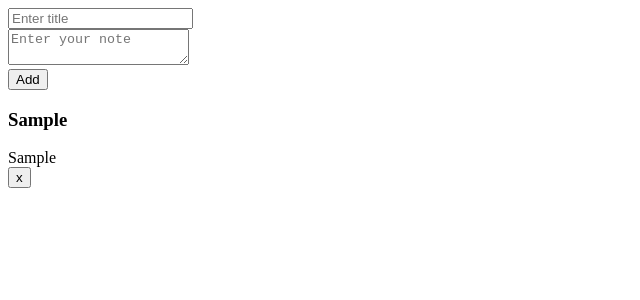
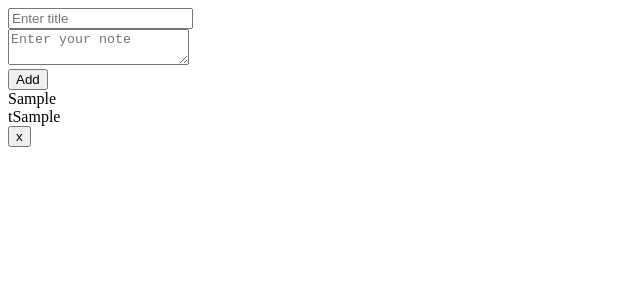
Before and after one commit to Feralwater/notebook, a React (Create React App) app: page / in a window 1280 px wide. Both pictures are taken after typing "Sample", "Sample" into the empty fields and a click on the button "Add". Shown: the top 300 px of the page, without its empty margins (0-640 px from the left). Built offline with nearby package versions, Linux system fonts and the light colour scheme.

Commit message:
Add: edit note

```diff
--- a/src/App.tsx
+++ b/src/App.tsx
@@ -21,10 +21,26 @@ function App() {
         setNotes(notes.filter(n => n.id !== id));
     }
 
+    function changeNoteTitle(id: string, newTitle: string) {
+        const note = notes.find(n => n.id === id);
+        if (note) {
+            note.title = newTitle;
+            setNotes([...notes]);
+        }
+    }
+    function changeNoteText(id: string, newText: string) {
+        const note = notes.find(n => n.id === id);
+        if (note) {
+            note.text = newText;
+            setNotes([...notes]);
+        }
+    }
     return (<>
             <AddForm addNote={addNote}/>
             <Note notes={notes}
                   removeNote={removeNote}
+                  changeNoteTitle={changeNoteTitle}
+                  changeNoteText={changeNoteText}
             />
         </>
     );
--- /dev/null
+++ b/src/components/editableText/EditableText.tsx
@@ -0,0 +1,34 @@
+import React, {KeyboardEvent, useState} from 'react';
+
+type EditableTitlePropsType = {
+    text: string
+    onChange: (value: string) => void
+}
+
+const EditableText: React.VFC<EditableTitlePropsType> = ({text, onChange}) => {
+    const [editMode, setEditMode] = useState<boolean>(false);
+    const [noteText, setNoteText] = useState<string>('');
+    const activateEditMode = () => {
+        setEditMode(true);
+        setNoteText(text);
+    }
+    const disActivateEditMode = () => {
+        setEditMode(false);
+        onChange(noteText);
+    }
+    const onKeyPressHandler = ({charCode}: KeyboardEvent<HTMLTextAreaElement>) => {
+        if (charCode === 13) {
+            setEditMode(false);
+            onChange(noteText);
+        }
+    }
+    return editMode
+        ? <textarea value={noteText}
+                    onBlur={disActivateEditMode}
+                    autoFocus
+                    onChange={(e) => setNoteText(e.currentTarget.value)}
+                    onKeyPress={onKeyPressHandler}
+        />
+        : <span onDoubleClick={activateEditMode}>{text}</span>
+}
+export default EditableText;
--- /dev/null
+++ b/src/components/editableTitle/EditableTitle.tsx
@@ -0,0 +1,34 @@
+import React, {KeyboardEvent, useState} from 'react';
+
+type EditableTitlePropsType = {
+    title: string
+    onChange: (value: string) => void
+}
+
+const EditableTitle: React.VFC<EditableTitlePropsType> = ({title, onChange}) => {
+    const [editMode, setEditMode] = useState<boolean>(false);
+    const [noteTitle, setNoteTitle] = useState<string>('');
+    const activateEditMode = () => {
+        setEditMode(true);
+        setNoteTitle(title);
+    }
+    const disActivateEditMode = () => {
+        setEditMode(false);
+        onChange(noteTitle);
+    }
+    const onKeyPressHandler = ({charCode}: KeyboardEvent<HTMLInputElement>) => {
+        if (charCode === 13) {
+            setEditMode(false);
+            onChange(noteTitle);
+        }
+    }
+    return editMode
+        ? <input value={noteTitle}
+                 onBlur={disActivateEditMode}
+                 autoFocus
+                 onChange={(e) => setNoteTitle(e.currentTarget.value)}
+                 onKeyPress={onKeyPressHandler}
+        />
+        : <span onDoubleClick={activateEditMode}>{title}</span>
+}
+export default EditableTitle;
--- a/src/components/note/Note.tsx
+++ b/src/components/note/Note.tsx
@@ -1,22 +1,42 @@
 import React from 'react';
 import {NotesType} from "../../App";
 import Button from "../button/Button";
+import EditableTitle from "../editableTitle/EditableTitle";
+import EditableText from "../editableText/EditableText";
 
 type NotePropsType = {
     notes: Array<NotesType>
     removeNote: (id: string) => void
+    changeNoteTitle: (id: string, newTitle: string) => void
+    changeNoteText: (id: string, newText: string) => void
 }
 
-const Note: React.VFC<NotePropsType> = ({notes, removeNote}) => {
+const Note: React.VFC<NotePropsType> = ({notes, removeNote, changeNoteTitle, changeNoteText}) => {
+
     return (
         <div>
-            {notes.map(n => (
-                <div key={n.id}>
-                    <h3>{n.title}</h3>
-                    <div>{n.text}</div>
-                    <Button onClick={() => removeNote(n.id)}>x</Button>
-                </div>
-            ))}
+            {notes.map(n => {
+                const onChangeTitleHandler = (newValue: string) => {
+                    changeNoteTitle(n.id, newValue);
+                }
+                const onChangeTextHandler = (newValue: string) => {
+                    changeNoteText(n.id, newValue);
+                }
+                return (
+                    <div key={n.id}>
+                        <div>
+                            <EditableTitle
+                                title={n.title}
+                                onChange={onChangeTitleHandler}
+                            />
+                        </div>
+                        <div>t
+                            <EditableText text={n.text} onChange={onChangeTextHandler}/>
+                        </div>
+                        <Button onClick={() => removeNote(n.id)}>x</Button>
+                    </div>
+                )
+            })}
         </div>
     );
 };
--- a/src/components/title/Title.tsx
+++ b/src/components/title/Title.tsx
@@ -1,4 +1,4 @@
-import React, {ChangeEvent} from 'react';
+import React, {ChangeEvent, useState} from 'react';
 
 type TitlePropsType = {
     title: string
@@ -12,13 +12,11 @@ const Title: React.VFC<TitlePropsType> = ({title, setTitle}) => {
     }
 
     return (
-        <div>
-            <input type="text"
-                   value={title}
-                   onChange={onChangHandler}
-                   placeholder={"Enter title"}
-            />
-        </div>
+        <input type="text"
+               value={title}
+               onChange={onChangHandler}
+               placeholder={"Enter title"}
+        />
     );
 };
 
```
Also changed, not shown: src/components/editableText/EditableText.module.sass (added), src/components/editableTitle/EditableTitle.module.sass (added).
